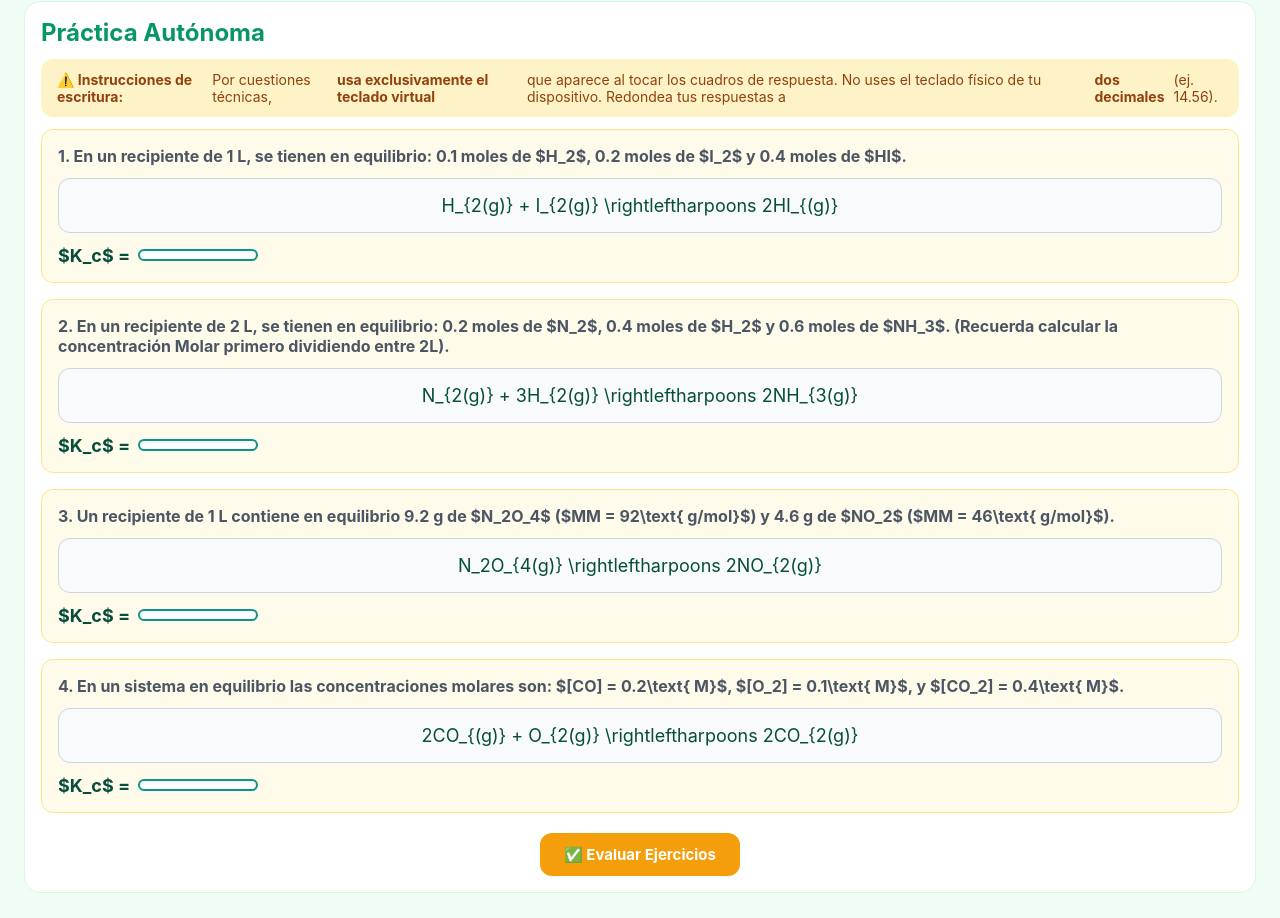
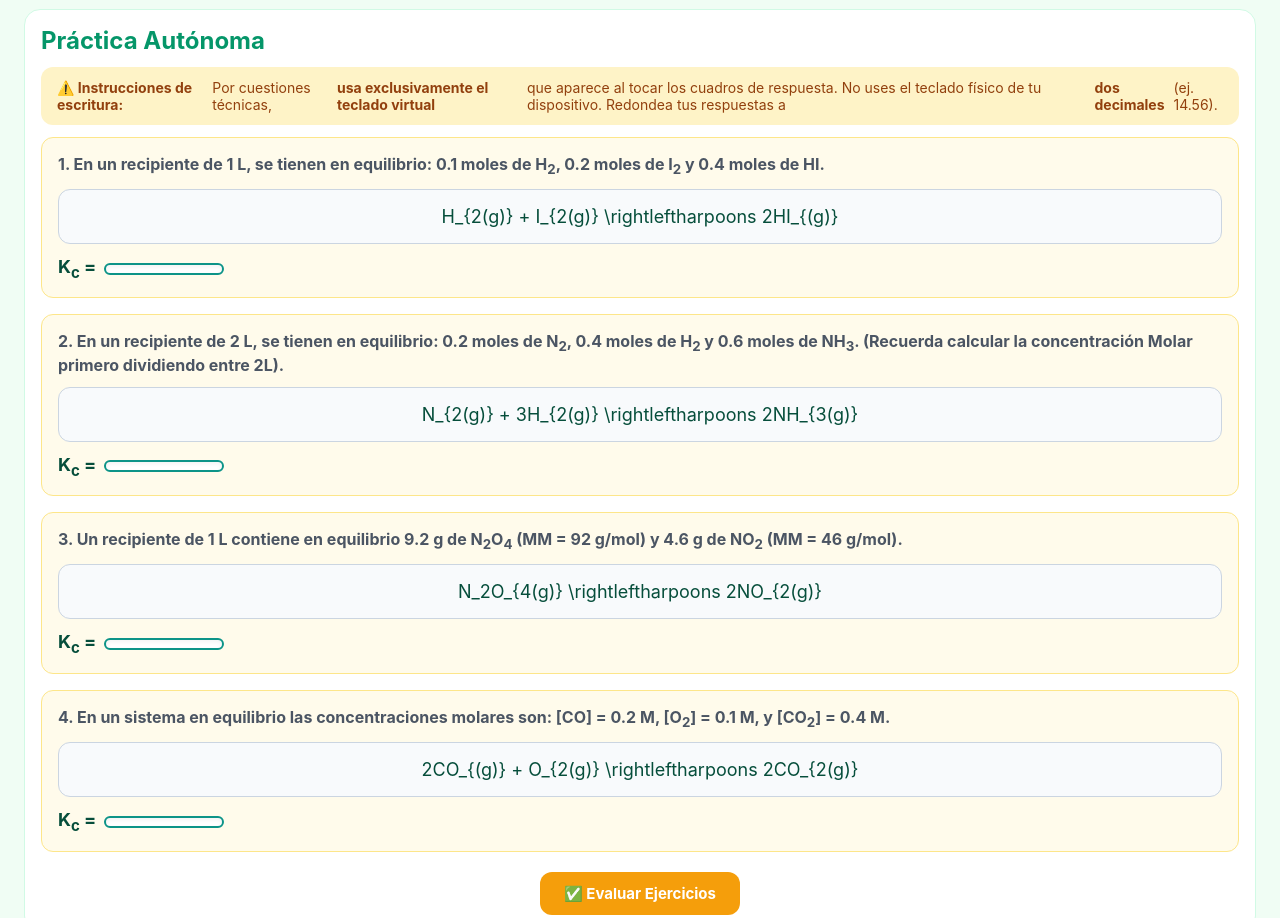
Before and after one commit to 1Oscar089/EduNova, a plain HTML site: page 9/clases/9cieu3l3c22.html in a window 1280 px wide. Shown: the part 1326-2244 px from the top of the page. Drawn offline with Linux system fonts and the light colour scheme; no server answers; sample sign-in values are in the browser's storage; a script that the page names is missing.

Commit message:
act clase

```diff
--- a/9/clases/9cieu3l3c22.html
+++ b/9/clases/9cieu3l3c22.html
@@ -56,14 +56,14 @@
           <a class="back-btn" href="../../estudiante.html">←</a>
           <div class="icon-box" style="background:#fef3c7;color:#d97706">⚖️</div>
           <div>
-            <h1>Aprende cómo se calcula la constante de equilibrio ($K_c$)</h1>
+            <h1>Aprende cómo se calcula la constante de equilibrio (K<sub>c</sub>)</h1>
             <p>🔬 Ciencia y Tecnología · Unidad 3 · Lección 3</p>
           </div>
         </div>
       </div>
 
       <div class="alert alert-info">
-        <b>💡 Indicación:</b> Revisa los ejemplos paso a paso para aprender a calcular $K_c$. Luego, resuelve los ejercicios de práctica.
+        <b>💡 Indicación:</b> Revisa los ejemplos paso a paso para aprender a calcular K<sub>c</sub>. Luego, resuelve los ejercicios de práctica.
       </div>
 
       <div class="item-card mb-6">
@@ -93,7 +93,7 @@
       <div class="item-card mb-6">
         <h2 style="margin-bottom:12px; color:#d97706">Ejemplo 2</h2>
         <p style="color:#4b5563; line-height:1.6">
-          Un recipiente de <b>400 mL</b> de capacidad a 30 °C contiene una mezcla de <b>0.42 g</b> de $NO_2$ y <b>1.8 g</b> de $N_2O_4$. Calcular la constante de equilibrio.
+          Un recipiente de <b>400 mL</b> de capacidad a 30 °C contiene una mezcla de <b>0.42 g</b> de NO<sub>2</sub> y <b>1.8 g</b> de N<sub>2</sub>O<sub>4</sub>. Calcular la constante de equilibrio.
         </p>
 
         <p style="color:#4b5563; line-height:1.6; margin-top:12px">Primero, planteamos la ecuación de la reacción:</p>
@@ -103,7 +103,7 @@
         </div>
 
         <p style="color:#4b5563; line-height:1.6">
-          Como nos dan los gramos de reactivos y productos, primero se tendrá que determinar la <b>concentración molar</b> ($M = \text{mol}/L$). Aplicamos la fórmula $[X] = \frac{g}{MM \times L}$ recordando que 400 mL son 0.4 L:
+          Como nos dan los gramos de reactivos y productos, primero se tendrá que determinar la <b>concentración molar</b> (M = mol/L). Aplicamos la fórmula [X] = g / (MM &times; L) recordando que 400 mL son 0.4 L:
         </p>
         <div class="math-container">
           <math-field readonly>[N_2O_4] = \frac{1.8\text{ g}}{92\text{ g/mol} \times 0.4\text{ L}} = 0.048\text{ M}</math-field><br><br>
@@ -124,48 +124,48 @@
         </div>
 
         <div class="exercise-box">
-          <p style="color:#4b5563; font-weight:700;">1. En un recipiente de 1 L, se tienen en equilibrio: 0.1 moles de $H_2$, 0.2 moles de $I_2$ y 0.4 moles de $HI$.</p>
+          <p style="color:#4b5563; font-weight:700;">1. En un recipiente de 1 L, se tienen en equilibrio: 0.1 moles de H<sub>2</sub>, 0.2 moles de I<sub>2</sub> y 0.4 moles de HI.</p>
           <div class="math-container">
             <math-field readonly>H_{2(g)} + I_{2(g)} \rightleftharpoons 2HI_{(g)}</math-field>
           </div>
           <div style="display:flex; align-items:center; gap:8px;">
-            <span style="font-weight:700; font-size:18px;">$K_c$ = </span>
+            <span style="font-weight:700; font-size:18px;">K<sub>c</sub> = </span>
             <math-field id="ex1" class="ans-field" virtual-keyboard-mode="onfocus"></math-field>
             <span id="res1" class="res-indicator"></span>
           </div>
         </div>
 
         <div class="exercise-box">
-          <p style="color:#4b5563; font-weight:700;">2. En un recipiente de 2 L, se tienen en equilibrio: 0.2 moles de $N_2$, 0.4 moles de $H_2$ y 0.6 moles de $NH_3$. (Recuerda calcular la concentración Molar primero dividiendo entre 2L).</p>
+          <p style="color:#4b5563; font-weight:700;">2. En un recipiente de 2 L, se tienen en equilibrio: 0.2 moles de N<sub>2</sub>, 0.4 moles de H<sub>2</sub> y 0.6 moles de NH<sub>3</sub>. (Recuerda calcular la concentración Molar primero dividiendo entre 2L).</p>
           <div class="math-container">
             <math-field readonly>N_{2(g)} + 3H_{2(g)} \rightleftharpoons 2NH_{3(g)}</math-field>
           </div>
           <div style="display:flex; align-items:center; gap:8px;">
-            <span style="font-weight:700; font-size:18px;">$K_c$ = </span>
+            <span style="font-weight:700; font-size:18px;">K<sub>c</sub> = </span>
             <math-field id="ex2" class="ans-field" virtual-keyboard-mode="onfocus"></math-field>
             <span id="res2" class="res-indicator"></span>
           </div>
         </div>
 
         <div class="exercise-box">
-          <p style="color:#4b5563; font-weight:700;">3. Un recipiente de 1 L contiene en equilibrio 9.2 g de $N_2O_4$ ($MM = 92\text{ g/mol}$) y 4.6 g de $NO_2$ ($MM = 46\text{ g/mol}$).</p>
+          <p style="color:#4b5563; font-weight:700;">3. Un recipiente de 1 L contiene en equilibrio 9.2 g de N<sub>2</sub>O<sub>4</sub> (MM = 92 g/mol) y 4.6 g de NO<sub>2</sub> (MM = 46 g/mol).</p>
           <div class="math-container">
             <math-field readonly>N_2O_{4(g)} \rightleftharpoons 2NO_{2(g)}</math-field>
           </div>
           <div style="display:flex; align-items:center; gap:8px;">
-            <span style="font-weight:700; font-size:18px;">$K_c$ = </span>
+            <span style="font-weight:700; font-size:18px;">K<sub>c</sub> = </span>
             <math-field id="ex3" class="ans-field" virtual-keyboard-mode="onfocus"></math-field>
             <span id="res3" class="res-indicator"></span>
           </div>
         </div>
 
         <div class="exercise-box">
-          <p style="color:#4b5563; font-weight:700;">4. En un sistema en equilibrio las concentraciones molares son: $[CO] = 0.2\text{ M}$, $[O_2] = 0.1\text{ M}$, y $[CO_2] = 0.4\text{ M}$.</p>
+          <p style="color:#4b5563; font-weight:700;">4. En un sistema en equilibrio las concentraciones molares son: [CO] = 0.2 M, [O<sub>2</sub>] = 0.1 M, y [CO<sub>2</sub>] = 0.4 M.</p>
           <div class="math-container">
             <math-field readonly>2CO_{(g)} + O_{2(g)} \rightleftharpoons 2CO_{2(g)}</math-field>
           </div>
           <div style="display:flex; align-items:center; gap:8px;">
-            <span style="font-weight:700; font-size:18px;">$K_c$ = </span>
+            <span style="font-weight:700; font-size:18px;">K<sub>c</sub> = </span>
             <math-field id="ex4" class="ans-field" virtual-keyboard-mode="onfocus"></math-field>
             <span id="res4" class="res-indicator"></span>
           </div>
```
